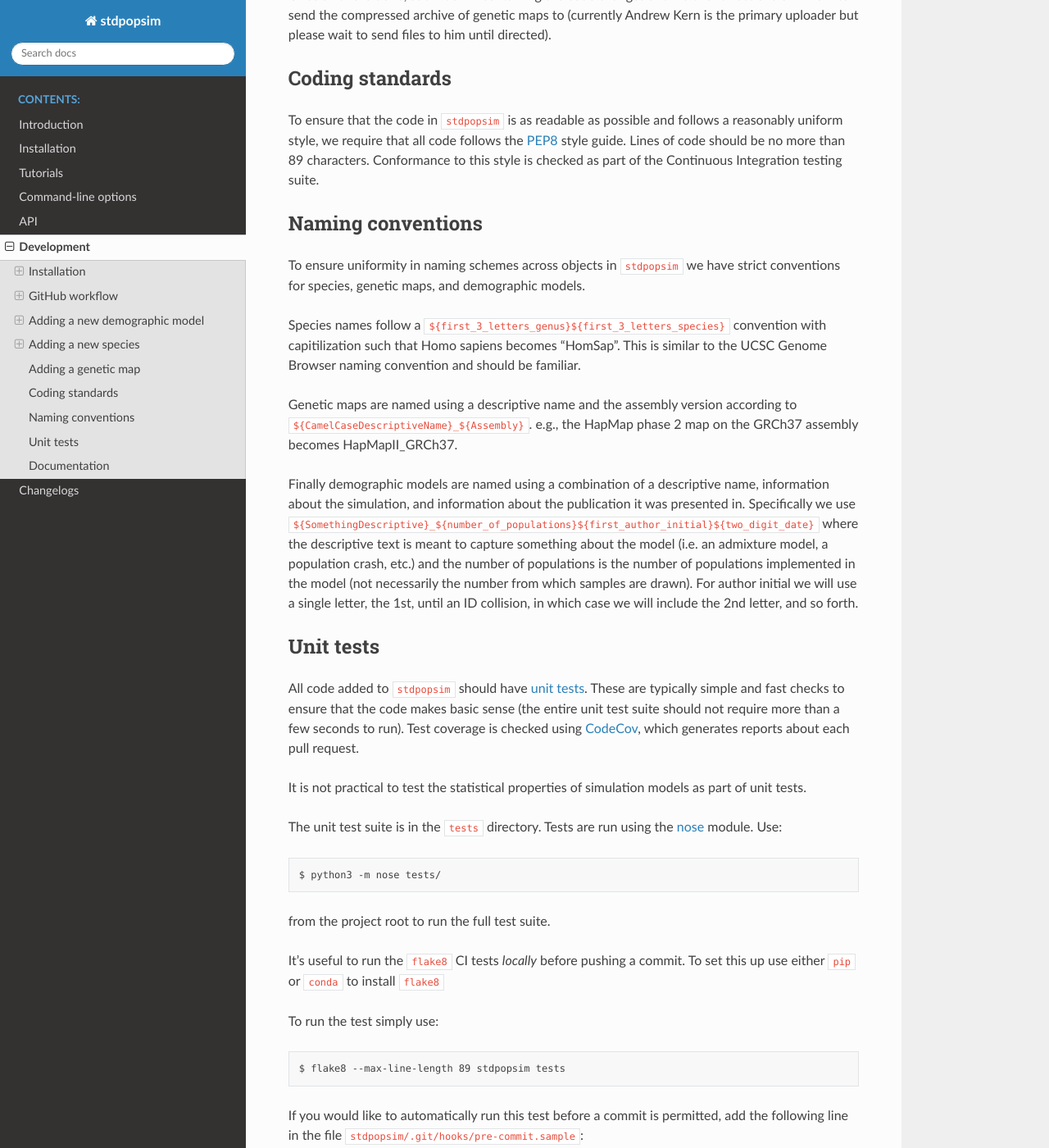
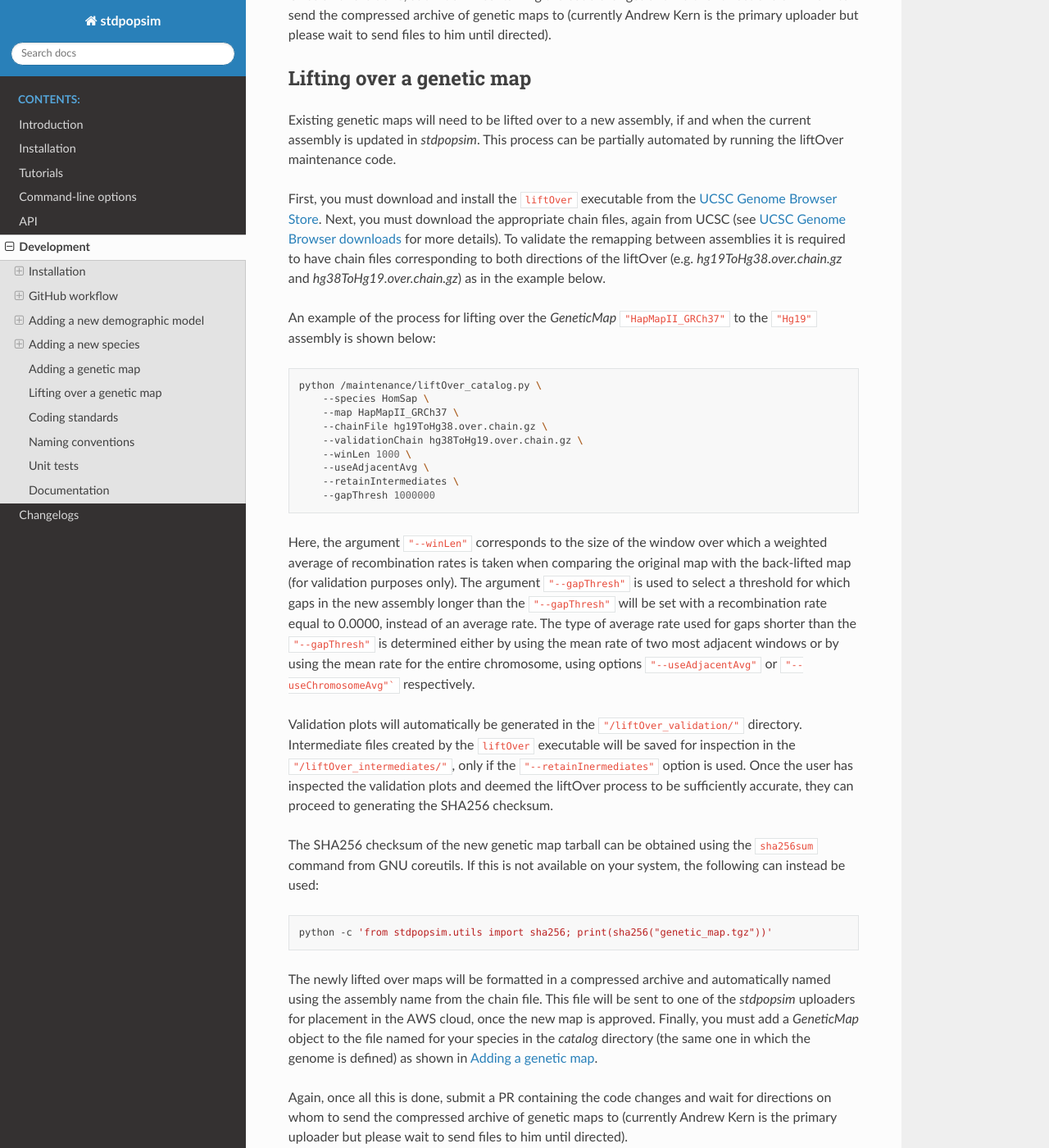
Before and after one commit to popsim-consortium/stdpopsim, a Sphinx documentation site: the page built from docs/development.rst, in a window 1280 px wide and 1400 px high, scrolled down 17467 px. Shown: the whole window at 82% size. Built offline with Sphinx 7.4.7 and the Read the Docs theme 2.0.0, drawn with Linux system fonts in a browser that asks for light colours; pages that are not in the unit, such as notebooks, are missing from menus; some of the changed text lies outside the part shown.

Commit message:
changed name of DroMel map and added liftover documentation

````diff
--- a/docs/development.rst
+++ b/docs/development.rst
@@ -962,6 +962,89 @@ Once all this is done, submit a PR containing the code changes and wait for dire
 on whom to send the compressed archive of genetic maps to (currently Andrew Kern is the
 primary uploader but please wait to send files to him until directed).
 
+**************************
+Lifting over a genetic map
+**************************
+Existing genetic maps will need to be lifted over to a new assembly, if and when the
+current assembly is updated in `stdpopsim`. This process can be partially automated by running
+the liftOver maintenance code.
+
+First, you must download and install the ``liftOver`` executable from the
+`UCSC Genome Browser Store <https://genome-store.ucsc.edu/>`_.
+Next, you must download the appropriate chain files, again from UCSC
+(see `UCSC Genome Browser downloads
+<http://hgdownload.soe.ucsc.edu/downloads.html#liftover>`_ for more details).
+To validate the remapping between assemblies it is required to have chain files
+corresponding to both directions of the liftOver
+(e.g. `hg19ToHg38.over.chain.gz` and `hg38ToHg19.over.chain.gz`) as in the
+example below.
+
+An example of the process for
+lifting over the `GeneticMap` ``"HapMapII_GRCh37"`` to the ``"Hg19"`` assembly
+is shown below:
+
+.. code-block:: sh
+
+    python /maintenance/liftOver_catalog.py \
+        --species HomSap \
+        --map HapMapII_GRCh37 \
+        --chainFile hg19ToHg38.over.chain.gz \
+        --validationChain hg38ToHg19.over.chain.gz \
+        --winLen 1000 \
+        --useAdjacentAvg \
+        --retainIntermediates \
+        --gapThresh 1000000
+
+Here, the argument ``"--winLen"`` corresponds to the size of the window over which a weighted
+average of recombination rates is taken when comparing the original map with the
+back-lifted map (for validation purposes only). The argument ``"--gapThresh"`` is used to select a threshold for
+which gaps in the new assembly longer than the ``"--gapThresh"`` will be set with a
+recombination rate equal to 0.0000, instead of an average rate. The type of average rate used for gaps
+shorter than the ``"--gapThresh"`` is determined either by using the mean rate of two most adjacent windows
+or by using the mean rate for the entire chromosome, using options ``"--useAdjacentAvg"`` or
+``"--useChromosomeAvg"``` respectively.
+
+Validation plots will automatically be generated in the ``"/liftOver_validation/"``
+directory. Intermediate files created by the ``liftOver`` executable will be saved
+for inspection in the ``"/liftOver_intermediates/"``, only if the
+``"--retainInermediates"`` option is used. Once the user has inspected the validation plots
+and deemed the liftOver process to be sufficiently accurate, they can proceed to generating
+the SHA256 checksum.
+
+The SHA256 checksum of the new genetic map tarball can be obtained using the
+``sha256sum`` command from GNU coreutils. If this is not available on your
+system, the following can instead be used:
+
+.. code-block:: sh
+
+   python -c 'from stdpopsim.utils import sha256; print(sha256("genetic_map.tgz"))'
+
+The newly lifted over maps will be formatted in a compressed archive and
+automatically named using the assembly name from the chain file.
+This file will be sent to one of the `stdpopsim` uploaders for placement in the
+AWS cloud, once the new map is approved. Finally, you must add a `GeneticMap`
+object to the file named for your species in the `catalog` directory (the same one in
+which the genome is defined) as shown in `Adding a genetic map`_.
+
+Again, once all this is done, submit a PR containing the code changes and wait for
+directions on whom to send the compressed archive of genetic maps to
+(currently Andrew Kern is the primary uploader but please wait to send files
+to him until directed).
+
+.. note::
+
+    The ``GeneticMap`` named ``"ComeronCrossoverV2_dm6"`` for ``"DroMel"``
+    was generated by similar code (albeit slightly different
+    compared to that shown above) using the following command:
+
+.. code-block:: sh
+
+     python /maintenance/liftOver_comeron2012.py \
+         --winLen 1000 \
+         --gapThresh 1000000 \
+         --useAdjacentAvg \
+         --retainIntermediates
+
 ****************
 Coding standards
 ****************
````
Also changed, not shown: 2 other files.
